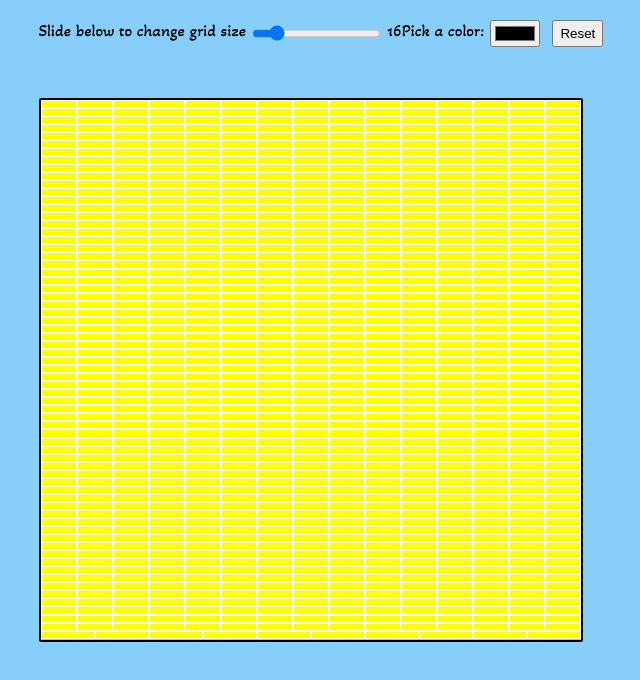
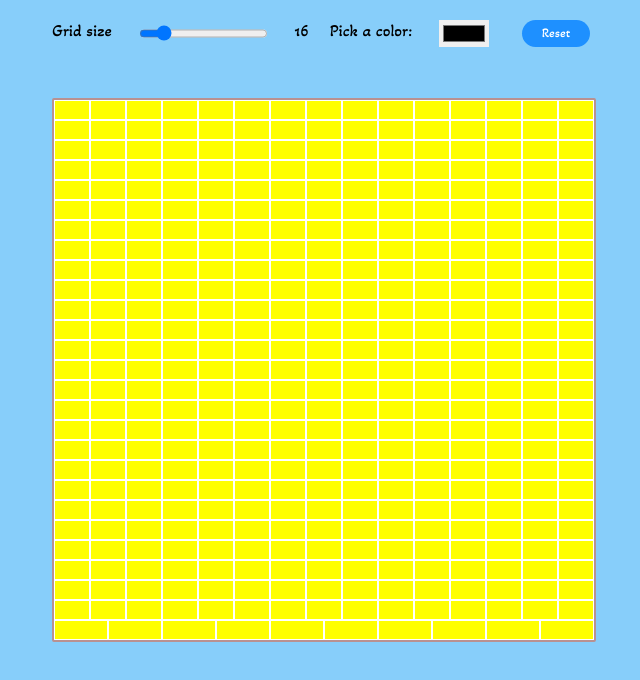
Before and after one commit to greazleay/etch-a-sketch, a plain HTML site: page index.html in a window 1280 px wide. Shown: the part 74-754 px from the top of the page, without its empty margins (316-956 px from the left). Drawn offline with Linux system fonts and the light colour scheme.

Commit message:
Improved styling

```diff
--- a/main.js
+++ b/main.js
@@ -30,7 +30,7 @@ container.appendChild(controls);
 
 const label = document.createElement('label');
 label.setAttribute('for', 'slider');
-label.textContent = `Slide below to change grid size`;
+label.textContent = `Grid size`;
 controls.appendChild(label);
 
 const slider = document.createElement('input');
@@ -109,4 +109,4 @@ let min = slider.valueAsNumber  - parseInt(slider.min) + 1;
 let max = parseInt(slider.max) - slider.valueAsNumber;
 
 // addDiv(Math.pow(min, 2));
-addDiv(1000)
+addDiv(400)
--- a/styles.css
+++ b/styles.css
@@ -46,11 +46,28 @@ body {
     margin: 0 6px;
 }
 
+button {
+    border: none;
+    font-family: inherit;
+    border-radius: 9999px;
+    background-color: dodgerblue;
+    color: white;
+    width: 4rem;
+}
+
+button:hover {
+    background-color: teal;
+}
+
+input[type='color'] {
+    border: none;
+}
+
 .squares {
     display: flex;
     flex-flow: row wrap;
     margin: 3rem 0;
-    border: solid 2px black;
+    border: double 2px rgb(185, 145, 145);
     border-radius: 2px;
     width: 32rem;
     height: 32rem;
@@ -61,12 +78,12 @@ body {
     border: solid white 1px;
     background-color: yellow;
     flex: 1 1 2em;
-    max-width: 100%;
+
 }
 
 .item_mod {
     border: solid white 1px;
     background-color: blueviolet;
     flex: 1 1 2em;
-    max-width: 100%;
+    /* max-width: 100%; */
 }
```
